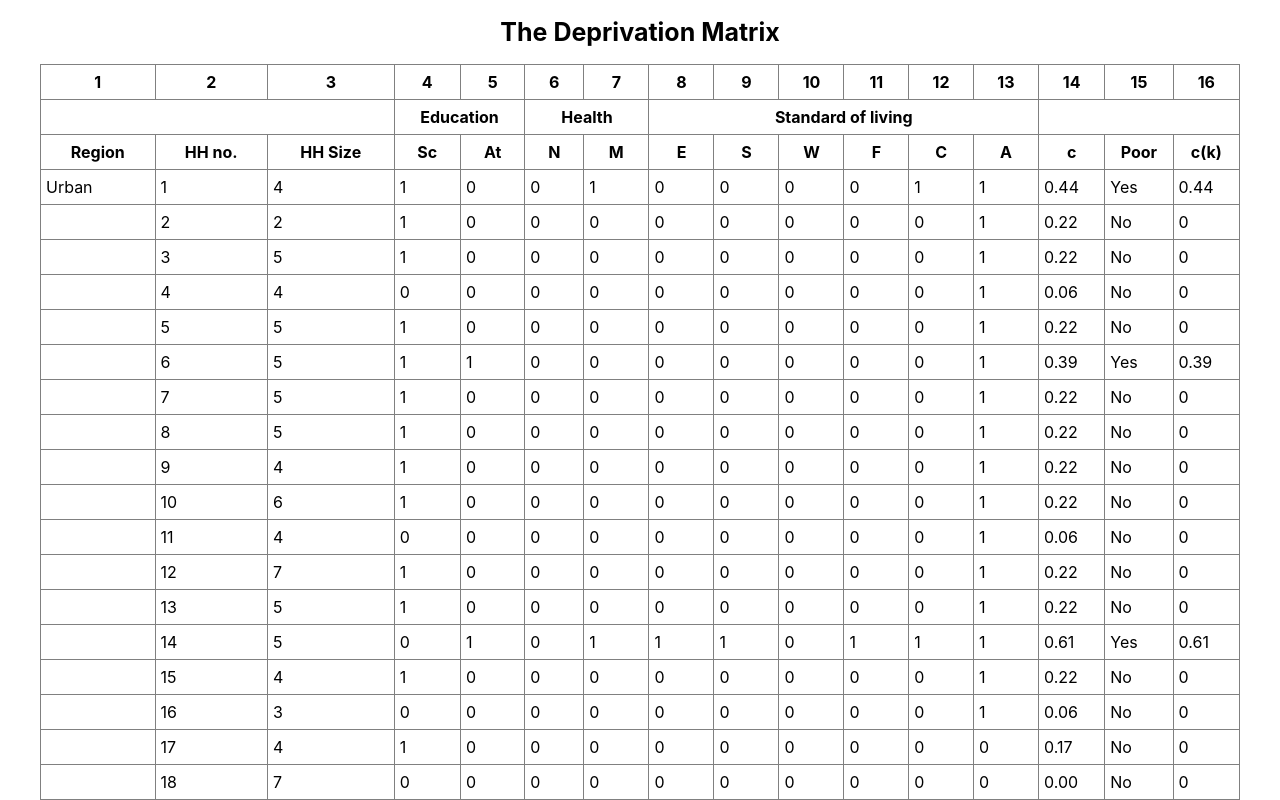
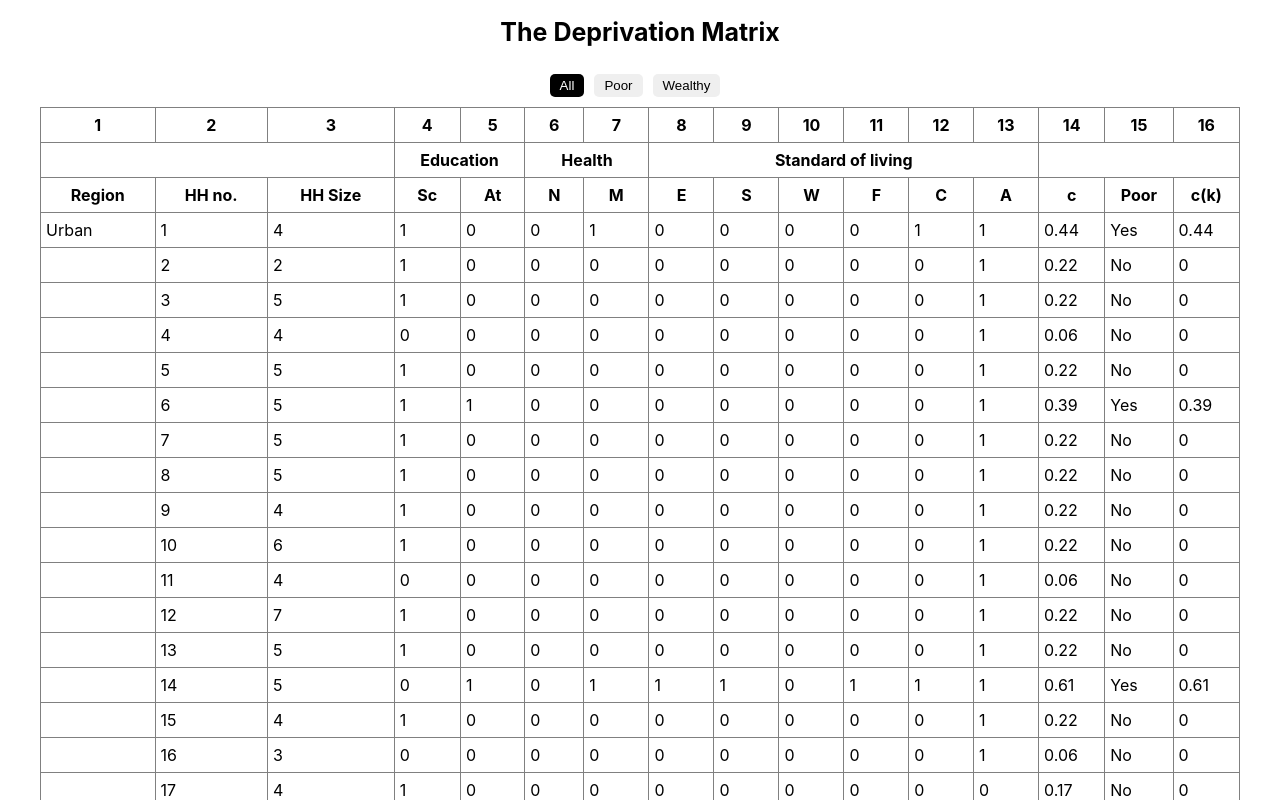
Before and after one commit to limvus/bishnuproject, a React (Create React App) app: page / in a window 1280 px wide. Shown: the top 800 px of the page. Built offline with nearby package versions, Linux system fonts and the light colour scheme; the HTML template or start-up script is replaced by a standard one.

Commit message:
Add data filter

```diff
--- a/src/App.css
+++ b/src/App.css
@@ -1,4 +1,4 @@
-.app-header, .main {
+.app-header {
   display: flex;
   align-items: center;
   justify-content: center;
@@ -6,6 +6,30 @@
 
 .app-header h1 {
     font-size: 25px;
+}
+
+.main {
+  display: flex;
+  align-items: center;
+  justify-content: center;
+  flex-direction: column;
+}
+
+.filter {
+    padding: 10px;
+}
+
+.filter button {
+    margin-right: 10px;
+    border: none;
+    border-radius: 5px;
+    padding: 4px 10px;
+}
+
+.filter button:hover, .filter button.active {
+    background-color: #000;
+    color: #fff;
+    cursor: pointer;
 }
 
 table {
--- a/src/App.js
+++ b/src/App.js
@@ -1,16 +1,21 @@
+import { useState } from 'react';
 import './App.css';
 import { rowA, rowB, weight, dataKeys, urbanData, ruralData } from './Survey.js';
 
-//const simulatedUrbanData = urbanData.concat(urbanData).concat(urbanData);
-const simulatedUrbanData = urbanData;
-const simulatedRuralData = ruralData;
 
 // Plots data in the table
-const PlotData = ({ startIndex = 1, type, dataKeys, data, weight }) => {
+const PlotData = ({ startIndex = 1, type, dataKeys, data, weight, filter }) => {
+    let isTypeSet = 0;
+
     return data.map((item, index) => {
         let c = calculateC(dataKeys, item, weight);
-        return <tr key={index}>
-            <td>{index === 0 ? type : ''}</td>
+
+        if (filter === 'poor' && c < 0.33) return;
+        if (filter === 'wealthy' && c >= 0.33) return;
+
+        const row = (
+            <tr key={index}>
+                <td>{isTypeSet ? '' : type}</td>
                 <td>{startIndex++}</td>
                 <td>{item.hhsize}</td>
                 <td>{item.sc}</td>
@@ -27,6 +32,11 @@ const PlotData = ({ startIndex = 1, type, dataKeys, data, weight }) => {
                 <td>{c < 0.33 ? 'No' : 'Yes'}</td>
                 <td>{c < 0.33 ? 0 : c}</td>
             </tr>
+        );
+
+        if (!isTypeSet) isTypeSet = 1;
+
+        return row;
     })
 
 }
@@ -82,12 +92,12 @@ const percentageContribution = (dataKeys, data, weight) => {
     return pc;
 };
 
-const PercentageContribution = ({ dataKeys, data, weight}) => {
+const PercentageContribution = ({ dataKeys, data, weight }) => {
     let pc = percentageContribution(dataKeys, data, weight);
     return <>
         {
-            pc.map(item => {
-                return <td>{item}</td>
+            pc.map((item, index) => {
+                return <td key={item + index}>{item}</td>
             })
         }
     </>;
@@ -109,7 +119,7 @@ const mpiCalculation = (dataKeys, data, weight) => {
     return sumOfSizeXCk / totalSize;
 }
 
-const MPI = ({ dataKeys, data, weight}) => {
+const MPI = ({ dataKeys, data, weight }) => {
     let mpi = mpiCalculation(dataKeys, data, weight);
     return <td>{mpi.toFixed(2)}</td>;
 }
@@ -140,12 +150,12 @@ const headCount = (dataKeys, data, weight, isCensored) => {
     return headCount;
 }
 
-const HeadCount = ({ dataKeys, data, weight, isCensored = false}) => {
+const HeadCount = ({ dataKeys, data, weight, isCensored = false }) => {
     let hc = headCount(dataKeys, data, weight, isCensored);
     return <>
         {
-            hc.map(item => {
-                return <td>{item}</td>
+            hc.map((item, index) => {
+                return <td key={item + index}>{item}</td>
             })
         }
     </>;
@@ -168,7 +178,7 @@ const overallHeadCountCalculation = (dataKeys, data, weight) => {
     return sumOfSizeOfPoor / totalSize;
 }
 
-const OverallHeadCount = ({ dataKeys, data, weight}) => {
+const OverallHeadCount = ({ dataKeys, data, weight }) => {
     let ohc = overallHeadCountCalculation(dataKeys, data, weight);
     return <td>{ohc.toFixed(2)}</td>;
 }
@@ -180,23 +190,36 @@ const intensityCalculation = (dataKeys, data, weight) => {
     return mpi.toFixed(2) / overallHeadCount.toFixed(2);
 }
 
-const Intensity = ({ dataKeys, data, weight}) => {
+const Intensity = ({ dataKeys, data, weight }) => {
     let intensity = intensityCalculation(dataKeys, data, weight);
     return <td>{intensity.toFixed(2)}</td>;
 }
 
-function App() {
+const App = () => {
+    //const simulatedUrbanData = urbanData.concat(urbanData).concat(urbanData);
+    const simulatedUrbanData = urbanData;
+    const simulatedRuralData = ruralData;
+    const allData = simulatedUrbanData.concat(ruralData);
+    const ruralStartIndex = Object.keys(simulatedUrbanData).length + 1;
+    const [filter, setFilter] = useState('');
+
     return (
         <div className="App">
             <header className="app-header">
                 <h1>The Deprivation Matrix</h1>
             </header>
             <div className="main">
+                <div className="filter">
+                    <button className={filter === '' ? 'active' : ''} onClick={() => setFilter('')}>All</button>
+                    <button className={filter === 'poor' ? 'active' : ''} onClick={() => setFilter('poor')}>Poor</button>
+                    <button className={filter === 'wealthy' ? 'active' : ''} onClick={() => setFilter('wealthy')}>Wealthy</button>
+                </div>
                 <table>
+                    <tbody>
                         <tr>
                             {
-                            rowA.map(item => {
-                                return <th>{item}</th>
+                                rowA.map((item, index) => {
+                                    return <th key={item + index}>{item}</th>
                                 })
                             }
                         </tr>
@@ -208,8 +231,8 @@ function App() {
                         </tr>
                         <tr>
                             {
-                            rowB.map(item => {
-                                return <th>{item}</th>
+                                rowB.map((item, index) => {
+                                    return <th key={item + index}>{item}</th>
                                 })
                             }
                         </tr>
@@ -218,19 +241,21 @@ function App() {
                             dataKeys={dataKeys}
                             data={simulatedUrbanData}
                             weight={weight}
+                            filter={filter}
                         />
                         <PlotData
-                        startIndex={Object.keys(simulatedUrbanData).length + 1}
+                            startIndex={ruralStartIndex}
                             type='Rural'
                             dataKeys={dataKeys}
                             data={simulatedRuralData}
                             weight={weight}
+                            filter={filter}
                         />
                         <tr>
                             <td colSpan={3}>Weight(w)</td>
                             {
-                            dataKeys.slice(1).map(item => {
-                                return <td>{weight[item]}</td>
+                                dataKeys.slice(1).map((item, index) => {
+                                    return <td key={item + index}>{weight[item]}</td>
                                 })
                             }
                         </tr>
@@ -238,7 +263,7 @@ function App() {
                             <td colSpan={3}>Uncensored Headcount Ratio</td>
                             <HeadCount
                                 dataKeys={dataKeys}
-                            data={simulatedUrbanData.concat(simulatedRuralData)}
+                                data={allData}
                                 weight={weight}
                             />
                         </tr>
@@ -246,7 +271,7 @@ function App() {
                             <td colSpan={3}>Censored Headcount Ratio</td>
                             <HeadCount
                                 dataKeys={dataKeys}
-                            data={simulatedUrbanData.concat(simulatedRuralData)}
+                                data={allData}
                                 weight={weight}
                                 isCensored={true}
                             />
@@ -255,7 +280,7 @@ function App() {
                             <td colSpan={3}>Percentage Contribution (in %)</td>
                             <PercentageContribution
                                 dataKeys={dataKeys}
-                            data={simulatedUrbanData.concat(simulatedRuralData)}
+                                data={allData}
                                 weight={weight}
                             />
                         </tr>
@@ -263,7 +288,7 @@ function App() {
                             <td colSpan={3}>MPI (in %)</td>
                             <MPI
                                 dataKeys={dataKeys}
-                            data={simulatedUrbanData.concat(simulatedRuralData)}
+                                data={allData}
                                 weight={weight}
                             />
                         </tr>
@@ -271,7 +296,7 @@ function App() {
                             <td colSpan={3}>Overall Headcount (in %)</td>
                             <OverallHeadCount
                                 dataKeys={dataKeys}
-                            data={simulatedUrbanData.concat(simulatedRuralData)}
+                                data={allData}
                                 weight={weight}
                             />
                         </tr>
@@ -279,10 +304,12 @@ function App() {
                             <td colSpan={3}>Intensity (in %)</td>
                             <Intensity
                                 dataKeys={dataKeys}
-                            data={simulatedUrbanData.concat(simulatedRuralData)}
+                                data={allData}
                                 weight={weight}
                             />
                         </tr>
+
+                    </tbody>
                 </table>
             </div>
         </div >
```
Lines whose indentation alone changed are shown as unchanged.
